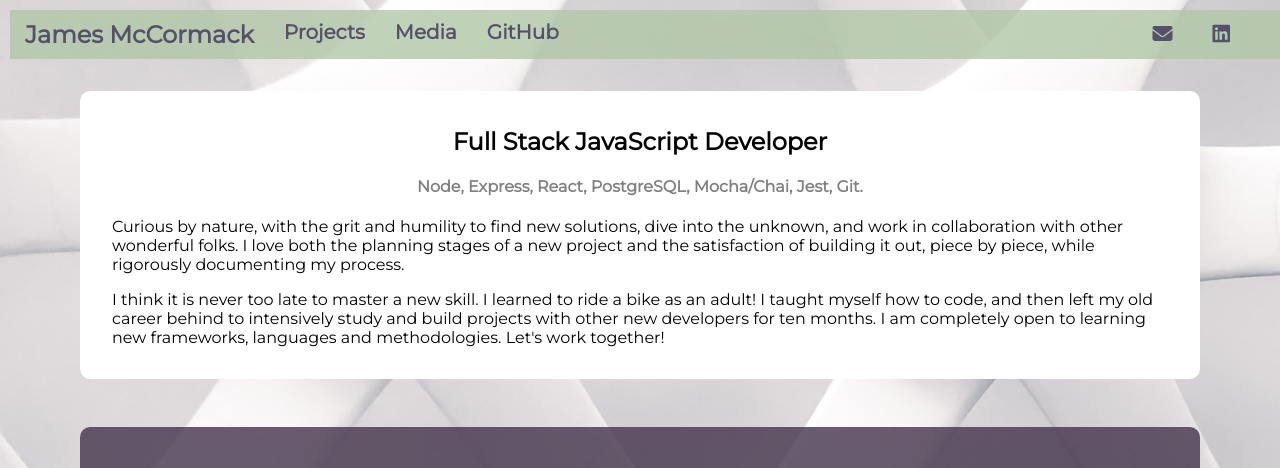
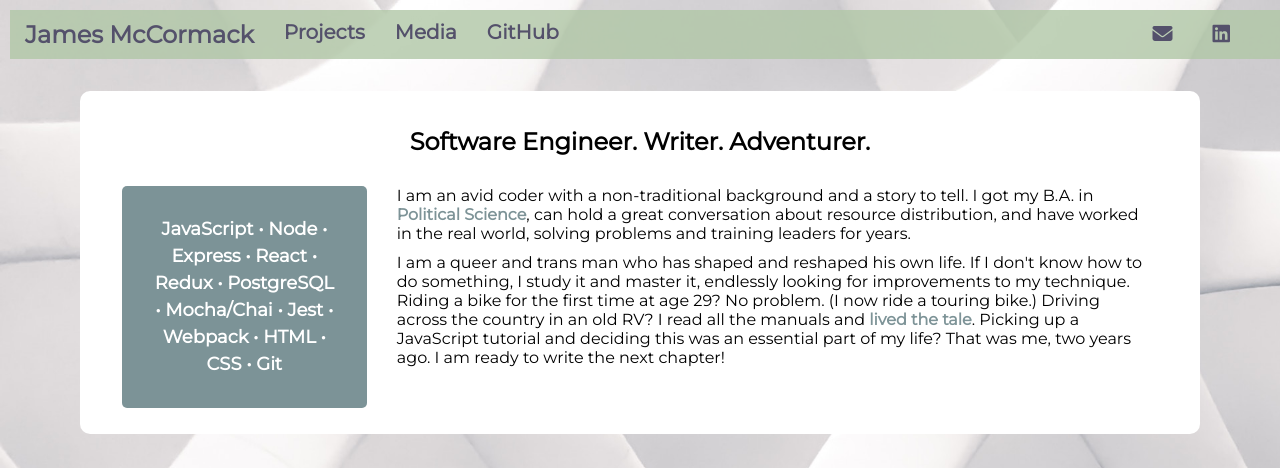
Before and after one commit to Framinus/portfolio, a React (Create React App) app: page / in a window 1280 px wide. Shown: the top 468 px of the page. Built offline with nearby package versions, Linux system fonts and the light colour scheme.

Commit message:
update profile bio and tech stack

```diff
--- a/src/App.js
+++ b/src/App.js
@@ -10,6 +10,7 @@ class App extends Component {
 
   render() {
     let imgUrl = './images/whitetexture.jpg'
+    // let imgUrl = './images/waves.jpg'
     let style = {
         root: {
             backgroundImage: 'url(' + imgUrl + ')',
--- a/src/components/Navbar/Navbar.css
+++ b/src/components/Navbar/Navbar.css
@@ -11,7 +11,7 @@ a {
 }
 
 a:hover {
-  color: rgb(177, 199, 167);
+  color: rgba(92, 120, 125, 0.8);
 }
 
 .navbar-container {
--- a/src/components/Profile/Profile.css
+++ b/src/components/Profile/Profile.css
@@ -20,9 +20,37 @@
   text-align: center;
 }
 
+.profile-blurbs {
+  display: flex;
+  flex-direction: column;
+}
+
+.profile-blurbs a {
+  color: rgba(92, 120, 125, 0.8);
+  font-weight: bold;
+}
+
+.profile-blurbs a:hover {
+  color: rgb(84, 81, 107)
+}
+
 .tech-stack {
-  color: grey;
+  align-items: center;
+  background-color: rgba(92, 120, 125, 0.8);
+  border-radius: 5px;
+  color: #fff;
+  font-size: 18px;
+  font-weight: bold;
+  flex-grow: 1;
+  line-height: 1.5;
+  margin: 10px;
+  padding: 30px;
   text-align: center;
+}
+
+.profile-story {
+  flex-grow: 2;
+  margin: 10px 20px;
 }
 
 @media (min-width: 600px) {
@@ -33,6 +61,11 @@
     /*flex-wrap: wrap;*/
     justify-content: flex-start;
     margin: 1em 5em;
+  }
+
+  .profile-blurbs {
+    display: flex;
+    flex-direction: row;
   }
 
   .profile-pic {
@@ -47,5 +80,9 @@
     flex-wrap: wrap;
   }
 
+  .profile-story {
+    min-width: 30%;
+  }
+
 
 }
--- a/src/components/Profile/Profile.js
+++ b/src/components/Profile/Profile.js
@@ -10,17 +10,21 @@ const Profile = function() {
     <div className="profile-container">
       <div className="profile-text">
         <h2 className="profile-title">
-          Full Stack JavaScript Developer
+          Software Engineer.  Writer.  Adventurer.
         </h2>
-        <h4 className="tech-stack">
-          Node, Express, React, PostgreSQL, Mocha/Chai, Jest, Git.
-        </h4>
-        <p>
-          Curious by nature, with the grit and humility to find new solutions, dive into the unknown, and work in collaboration with other wonderful folks. I love both the planning stages of a new project and the satisfaction of building it out, piece by piece, while rigorously documenting my process.
-        </p>
-        <p>
-          I think it is never too late to master a new skill. I learned to ride a bike as an adult! I taught myself how to code, and then left my old career behind to intensively study and build projects with other new developers for ten months. I am completely open to learning new frameworks, languages and methodologies. Let's work together!
-        </p>
+        <div className="profile-blurbs">
+          <p className="tech-stack">
+            JavaScript &#8226; Node &#8226; Express &#8226; React &#8226; Redux &#8226; PostgreSQL &#8226; Mocha/Chai &#8226; Jest &#8226; Webpack &#8226; HTML &#8226; CSS &#8226; Git
+          </p>
+          <div className="profile-story-container">
+            <p className="profile-story">
+              I am an avid coder with a non-traditional background and a story to tell. I got my B.A. in <a href="http://qcpages.qc.cuny.edu/Political_Science/" target="_blank" rel="noopener noreferrer">Political Science</a>, can hold a great conversation about resource distribution, and have worked in the real world, solving problems and training leaders for years.
+            </p>
+            <p className="profile-story">
+              I am a queer and trans man who has shaped and reshaped his own life. If I don't know how to do something, I study it and master it, endlessly looking for improvements to my technique. Riding a bike for the first time at age 29? No problem. (I now ride a touring bike.) Driving across the country in an old RV? I read all the manuals and <a href="http://crosscountrydolphin.blogspot.com/2008/05/few-pictures.html" target="_blank" rel="noopener noreferrer">lived the tale</a>. Picking up a JavaScript tutorial and deciding this was an essential part of my life? That was me, two years ago. I am ready to write the next chapter!
+            </p>
+          </div>
+        </div>
       </div>
     </div>
   )
```
Also changed, not shown: public/images/waves.jpg (added).
